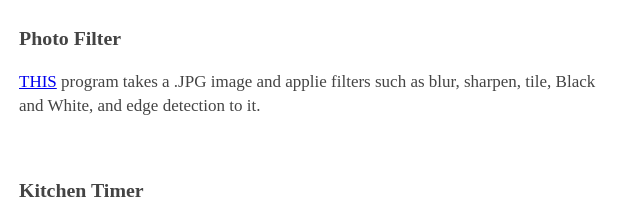
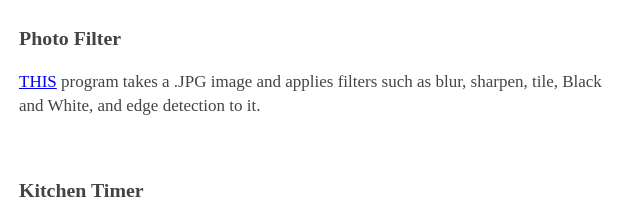
Before and after one commit to sirois/sirois.github.io, a plain HTML site: page index.html in a window 1280 px wide. Shown: the part 344-563 px from the top of the page, 321-961 px from the left. Drawn offline with Linux system fonts and the light colour scheme.

Commit message:
Update index.html

```diff
--- a/index.html
+++ b/index.html
@@ -21,7 +21,7 @@
 Black boxes represent a shared resouce. Processes (boxes with letters) are taken from queue automatically when a shared resouce becomes available. Simply click "Add" to add a new process to the queue.</p>
 	<br>
 	<h3>Photo Filter</h3>
-	<p><a href="https://github.com/sirois/PhotoFilter">THIS</a> program takes a .JPG image and applie filters such as blur, sharpen, tile, Black and White, and edge detection to it.</p>
+	<p><a href="https://github.com/sirois/PhotoFilter">THIS</a> program takes a .JPG image and applies filters such as blur, sharpen, tile, Black and White, and edge detection to it.</p>
 
 	<br>
 
```
